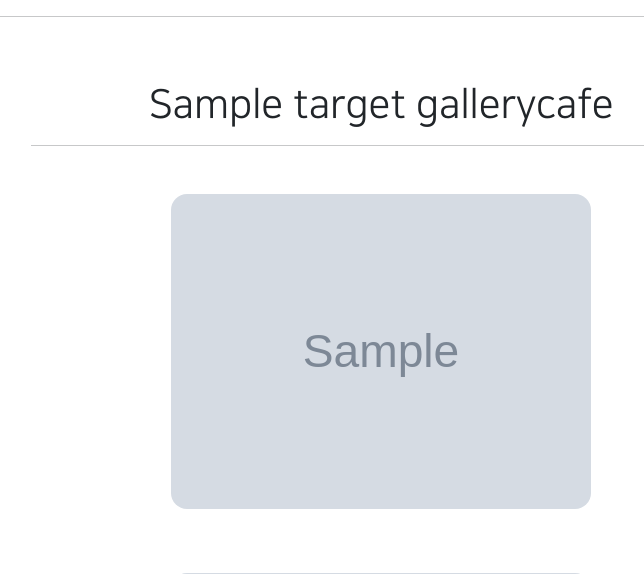
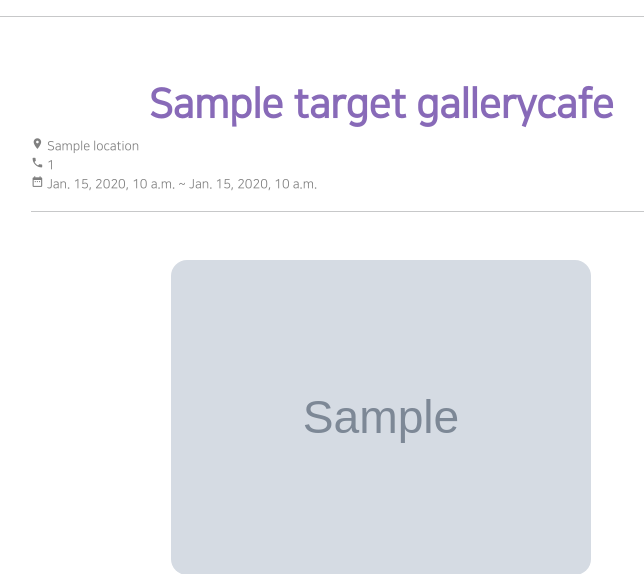
Before and after one commit to Jihyun-Choi/CafeInArt, a Django app: template mainapp/templates/mainapp/detail.html in a window 1280 px wide. Shown: the part 64-638 px from the top of the page, without its empty margins (259-903 px from the left). Run offline with Django 3.2, Linux system fonts and the light colour scheme; the template is opened without the code that fills it: most values are stand-ins (such as "Sample title", 1, 10 or a date in 2020); grey boxes marked "Sample" are stand-in pictures; some libraries are stand-ins or nearby versions.

Commit message:
edit detail page

```diff
--- a/mainapp/templates/mainapp/detail.html
+++ b/mainapp/templates/mainapp/detail.html
@@ -6,9 +6,15 @@
     <div>
         <div style="text-align: center; max-width: 700px; margin: 4rem auto">
 
-            <h1>
+            <h1 class="cafe_title">
                 {{ target_gallerycafe.name }}
             </h1>
+            <div class="detail_info">
+                <span><span class="material-icons">place</span> {{ target_gallerycafe.location }}</span>
+                <span><span class="material-icons">phone</span> {{ target_gallerycafe.phone_number }}</span>
+                <span><span class="material-icons">date_range</span> {{ target_gallerycafe.start_date }} ~ {{ target_gallerycafe.end_date }}</span>
+            </div>
+
             <hr>
 
             <img style="width: 60%; border-radius: 1rem; margin:2rem 0;"
--- a/static/base.css
+++ b/static/base.css
@@ -138,3 +138,7 @@ a:hover {
 
 
 /* detail */
+.cafe_title {
+    font-weight: bold;
+    color: #886ab8;
+}
```
